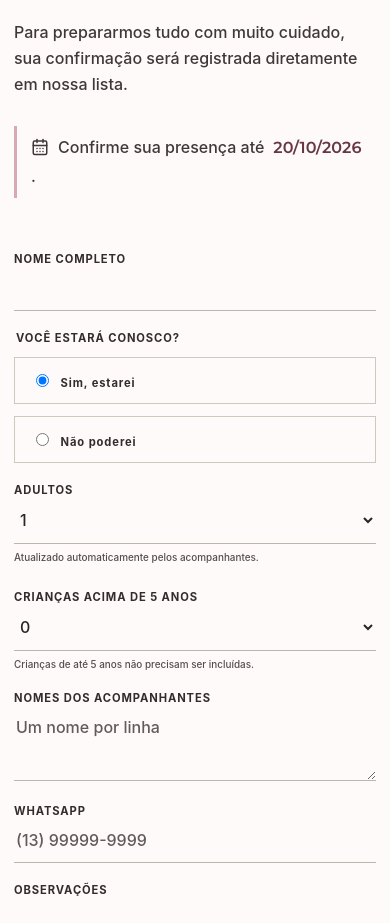
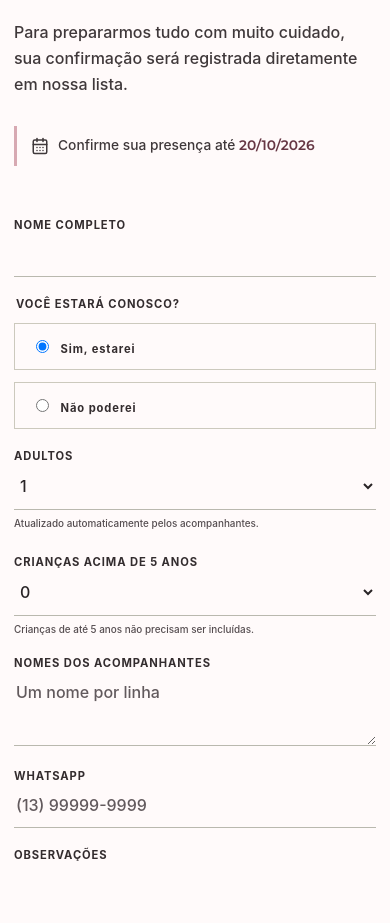
Before and after one commit to AllysonBastosAlmeida/casamento, a React (Vite) app: page /#/ in a window 390 px wide. Shown: the part 3726-4649 px from the top of the page. Built offline with nearby package versions, Linux system fonts and the light colour scheme; no server answers; a web font is replaced by a local one.

Commit message:
Ajustar aviso da confirmação no mobile

```diff
--- a/src/pages/WeddingSite.jsx
+++ b/src/pages/WeddingSite.jsx
@@ -148,7 +148,7 @@ export default function WeddingSite() {
       <section id="boas-vindas" className="section intro"><p className="eyebrow">Sejam bem-vindos</p><h2>O nosso grande dia está chegando</h2><p>Criamos este site para compartilhar cada detalhe desse momento tão especial. Esperamos celebrar o amor ao lado de vocês.</p><Countdown /></section>
       <section id="cerimonia" className="ceremony"><div className="ceremony-card"><FloralCorner className="floral-top" /><FloralCorner className="floral-bottom" /><CalendarDays /><p className="eyebrow">Reserve esta data</p><h2>Cerimônia & celebração</h2><strong>{wedding.dateLabel} · {wedding.timeLabel}</strong><p>{wedding.venue}<br />{wedding.address}</p><a className="button light" href={wedding.mapUrl} target="_blank" rel="noreferrer"><MapPin size={18} /> Traçar rota</a></div><div className="ceremony-map"><iframe title={`Mapa — ${wedding.venue}`} src="https://www.google.com/maps?q=-24.0154444,-46.4027778&z=16&output=embed" loading="lazy" referrerPolicy="no-referrer-when-downgrade" allowFullScreen /></div></section>
       <section id="presentes" className="section gifts-section"><p className="eyebrow">Um gesto de carinho</p><div className="gifts-heading"><div><h2>Lista de presentes</h2><p className="section-lead">Sua presença é o maior presente. Mas, se desejar nos presentear, preparamos algumas ideias.</p></div><button className="button create-gift-button" onClick={() => setCustomGiftOpen(true)}><Gift size={19} /> Crie seu Presente</button></div><div className="gift-grid">{visibleGifts.map(item => <article className="gift-card" key={item.id}><div className="gift-art gift-figure" role="img" aria-label={item.name}>{item.emoji}</div><div><h3>{item.name}</h3><strong>{money.format(item.price)}</strong><button className="text-button" onClick={() => setGift(item)}>Presentear <Gift size={16} /></button></div></article>)}</div><nav className="gift-pagination" aria-label="Páginas da lista de presentes"><button disabled={giftPage === 1} onClick={() => changeGiftPage(giftPage - 1)}>Anterior</button>{Array.from({ length: giftPageCount }, (_, index) => index + 1).map(page => <button key={page} className={page === giftPage ? 'active' : ''} aria-current={page === giftPage ? 'page' : undefined} onClick={() => changeGiftPage(page)}>{page}</button>)}<button disabled={giftPage === giftPageCount} onClick={() => changeGiftPage(giftPage + 1)}>Próxima</button></nav></section>
-      <section id="confirmacao" className="section rsvp"><div><p className="eyebrow">Esperamos por você</p><h2>Confirme sua presença</h2><p>Para prepararmos tudo com muito cuidado, sua confirmação será registrada diretamente em nossa lista.</p><p className="rsvp-deadline"><CalendarDays size={18} /> Confirme sua presença até <strong>20/10/2026</strong>.</p></div><RsvpForm /></section>
+      <section id="confirmacao" className="section rsvp"><div><p className="eyebrow">Esperamos por você</p><h2>Confirme sua presença</h2><p>Para prepararmos tudo com muito cuidado, sua confirmação será registrada diretamente em nossa lista.</p><p className="rsvp-deadline"><CalendarDays size={18} /><span>Confirme sua presença até <strong>20/10/2026</strong></span></p></div><RsvpForm /></section>
       <section id="recados" className="section messages"><p className="eyebrow">Palavras que ficam</p><h2>Deixe um recado</h2><form className="message-form" onSubmit={leaveMessage}><input required name="name" placeholder="Seu nome" /><textarea required name="message" placeholder="Escreva sua mensagem para os noivos" /><button className="button primary">Enviar recado <Send size={17} /></button></form></section>
     </main>
     <footer><span>{wedding.initials}</span><p>Feito com amor para celebrar esse dia.</p><a href="#/admin">Área dos noivos</a>{isDemoMode && <small>Modo demonstração</small>}</footer>
--- a/src/styles.css
+++ b/src/styles.css
@@ -196,6 +196,7 @@ footer>span { font-size: 2.2rem; } footer p { font-family: Georgia,serif; } foot
   .site-shell main .gifts-section .section-lead,
   .site-shell main .rsvp>div>p:not(.eyebrow),
   .site-shell main .ceremony-card p:not(.eyebrow){color:#3f383a!important;font-family:-apple-system,BlinkMacSystemFont,"Segoe UI",Arial,sans-serif!important;font-weight:500!important;opacity:1!important;-webkit-text-stroke:0}
-  .site-shell main .rsvp .rsvp-deadline{align-items:center;color:#3f383a!important;display:flex;flex-wrap:wrap;font-weight:500!important;gap:6px 9px;line-height:1.45}
+  .site-shell main .rsvp .rsvp-deadline{align-items:center;color:#3f383a!important;display:flex;flex-wrap:nowrap;font-size:.86rem;font-weight:500!important;gap:9px;line-height:1.45}
+  .site-shell main .rsvp .rsvp-deadline>svg{flex:0 0 auto}.site-shell main .rsvp .rsvp-deadline>span{color:inherit!important;font-weight:500!important;white-space:nowrap}
   .site-shell main .rsvp .rsvp-deadline strong{color:#663744!important;font-weight:600!important;margin-left:0}
 }
```
